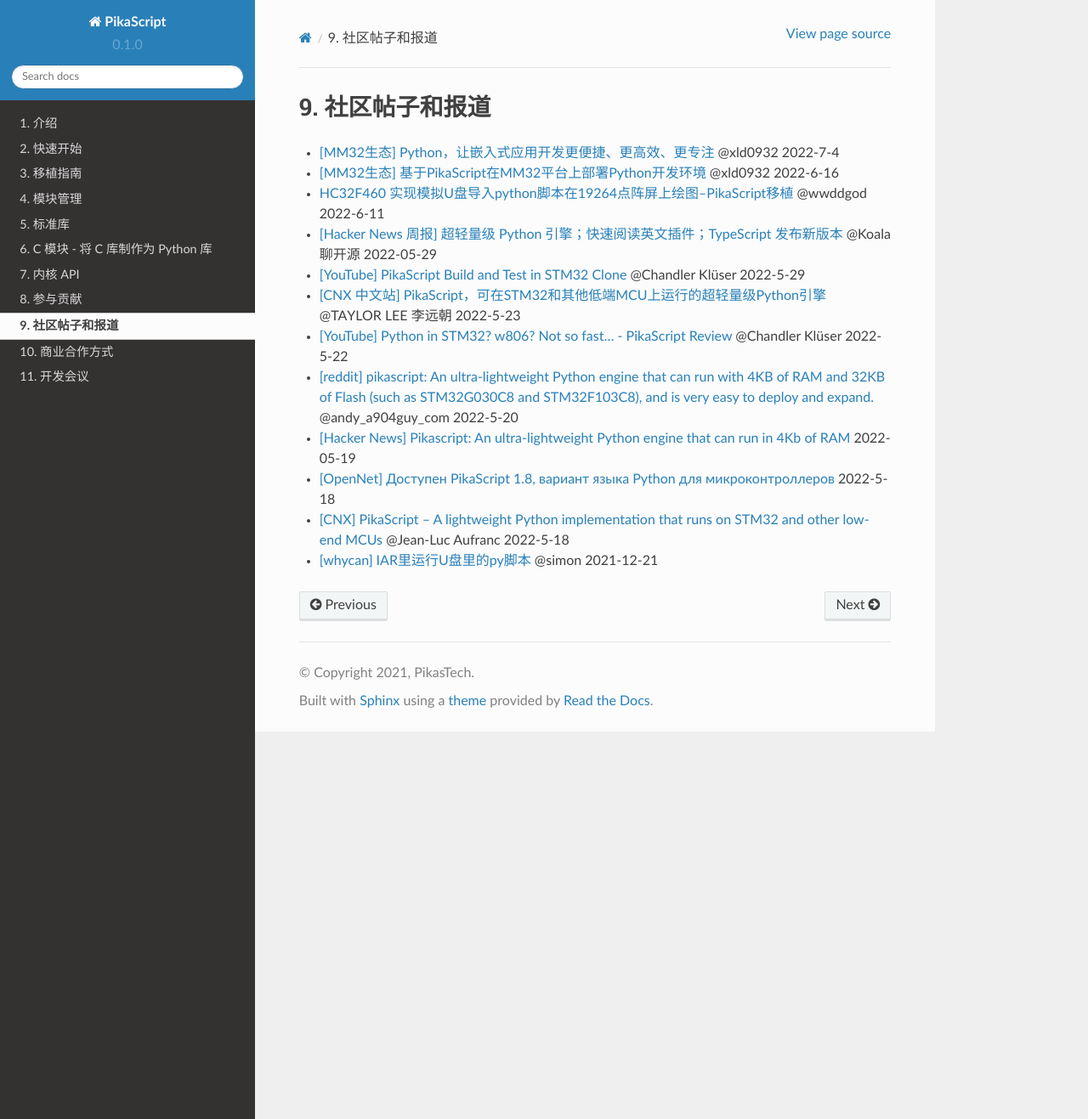
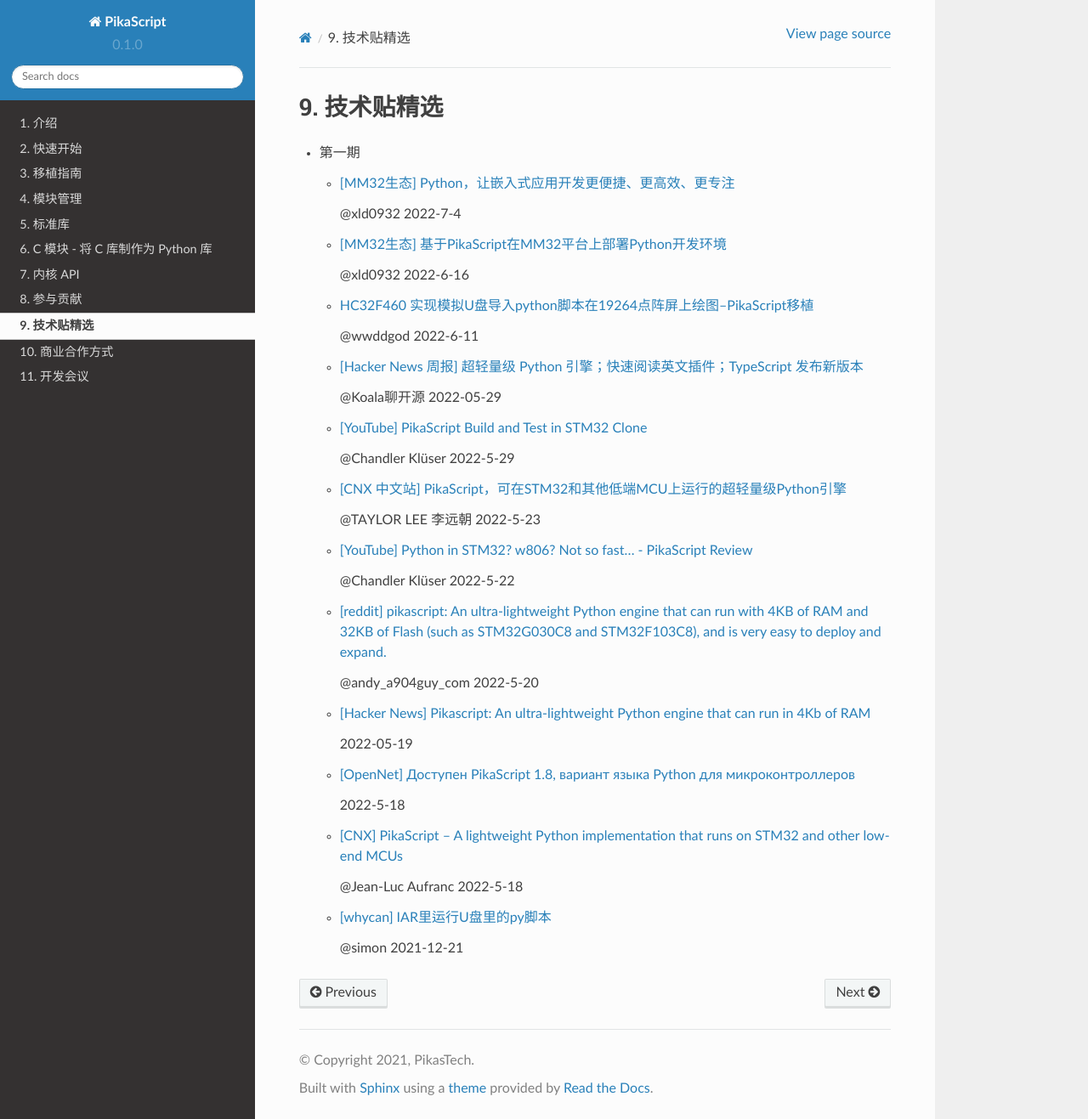
Before and after one commit to pikasTech/pikadoc, a Sphinx documentation site: the page built from docs/source/third_part_doc.md, in a window 1280 px wide and 1317 px high. Shown: the whole window at 85% size. Built offline with Sphinx 7.4.7 and the Read the Docs theme 2.0.0, drawn with Linux system fonts in a browser that asks for light colours.

Commit message:
Update third_part_doc.md

```diff
--- a/docs/source/third_part_doc.md
+++ b/docs/source/third_part_doc.md
@@ -1,25 +1,51 @@
-# 社区帖子和报道
+# 技术贴精选
 
-- [[MM32生态] Python，让嵌入式应用开发更便捷、更高效、更专注](https://bbs.21ic.com/icview-3236202-1-1.html) @xld0932 2022-7-4
+- 第一期
 
-- [[MM32生态] 基于PikaScript在MM32平台上部署Python开发环境](https://bbs.21ic.com/icview-3232352-1-1.html) @xld0932 2022-6-16
+  - [[MM32生态] Python，让嵌入式应用开发更便捷、更高效、更专注](https://bbs.21ic.com/icview-3236202-1-1.html)
 
-- [HC32F460 实现模拟U盘导入python脚本在19264点阵屏上绘图--PikaScript移植](https://blog.csdn.net/wwddgod/article/details/125235234) @wwddgod 2022-6-11
+    @xld0932 2022-7-4
 
-- [[Hacker News 周报] 超轻量级 Python 引擎；快速阅读英文插件；TypeScript 发布新版本](https://www.bilibili.com/video/BV1pY4y1z7Vx) @Koala聊开源 2022-05-29
+  - [[MM32生态] 基于PikaScript在MM32平台上部署Python开发环境](https://bbs.21ic.com/icview-3232352-1-1.html)
 
-- [[YouTube] PikaScript Build and Test in STM32 Clone](https://www.youtube.com/watch?v=91xyL0ryVJg) @Chandler Klüser 2022-5-29
+     @xld0932 2022-6-16
 
-- [[CNX 中文站] PikaScript，可在STM32和其他低端MCU上运行的超轻量级Python引擎](https://cnx-software.cn/2022/05/23/lightweight-python-implementation/) @TAYLOR LEE 李远朝 2022-5-23
+  - [HC32F460 实现模拟U盘导入python脚本在19264点阵屏上绘图--PikaScript移植](https://blog.csdn.net/wwddgod/article/details/125235234)
 
-- [[YouTube] Python in STM32? w806? Not so fast... - PikaScript Review](https://www.youtube.com/watch?v=FDAjtnaQG6A) @Chandler Klüser 2022-5-22
+    @wwddgod 2022-6-11
 
-- [[reddit] pikascript: An ultra-lightweight Python engine that can run with 4KB of RAM and 32KB of Flash (such as STM32G030C8 and STM32F103C8), and is very easy to deploy and expand.](https://www.reddit.com/r/Python/comments/utj8jj/pikascript_an_ultralightweight_python_engine_that/) @andy_a904guy_com 2022-5-20
+  - [[Hacker News 周报] 超轻量级 Python 引擎；快速阅读英文插件；TypeScript 发布新版本](https://www.bilibili.com/video/BV1pY4y1z7Vx)
 
-- [[Hacker News] Pikascript: An ultra-lightweight Python engine that can run in 4Kb of RAM](https://news.ycombinator.com/item?id=31433815) 2022-05-19
+    @Koala聊开源 2022-05-29
 
-- [[OpenNet] Доступен PikaScript 1.8, вариант языка Python для микроконтроллеров](https://www.opennet.ru/opennews/art.shtml?num=57208) 2022-5-18
+  - [[YouTube] PikaScript Build and Test in STM32 Clone](https://www.youtube.com/watch?v=91xyL0ryVJg)
 
-- [[CNX] PikaScript – A lightweight Python implementation that runs on STM32 and other low-end MCUs](https://www.cnx-software.com/2022/05/18/pikascript-a-lightweight-python-implementation-that-runs-on-stm32-and-other-low-end-mcus/) @Jean-Luc Aufranc 2022-5-18
+    @Chandler Klüser 2022-5-29
 
-- [[whycan] IAR里运行U盘里的py脚本](https://whycan.com/t_7586.html) @simon 2021-12-21
+  - [[CNX 中文站] PikaScript，可在STM32和其他低端MCU上运行的超轻量级Python引擎](https://cnx-software.cn/2022/05/23/lightweight-python-implementation/)
+
+    @TAYLOR LEE 李远朝 2022-5-23
+
+  - [[YouTube] Python in STM32? w806? Not so fast... - PikaScript Review](https://www.youtube.com/watch?v=FDAjtnaQG6A)
+
+    @Chandler Klüser 2022-5-22
+
+  - [[reddit] pikascript: An ultra-lightweight Python engine that can run with 4KB of RAM and 32KB of Flash (such as STM32G030C8 and STM32F103C8), and is very easy to deploy and expand.](https://www.reddit.com/r/Python/comments/utj8jj/pikascript_an_ultralightweight_python_engine_that/)
+
+    @andy_a904guy_com 2022-5-20
+
+  - [[Hacker News] Pikascript: An ultra-lightweight Python engine that can run in 4Kb of RAM](https://news.ycombinator.com/item?id=31433815)
+
+    2022-05-19
+
+  - [[OpenNet] Доступен PikaScript 1.8, вариант языка Python для микроконтроллеров](https://www.opennet.ru/opennews/art.shtml?num=57208)
+
+    2022-5-18
+
+  - [[CNX] PikaScript – A lightweight Python implementation that runs on STM32 and other low-end MCUs](https://www.cnx-software.com/2022/05/18/pikascript-a-lightweight-python-implementation-that-runs-on-stm32-and-other-low-end-mcus/)
+
+    @Jean-Luc Aufranc 2022-5-18
+
+  - [[whycan] IAR里运行U盘里的py脚本](https://whycan.com/t_7586.html)
+
+    @simon 2021-12-21
```
